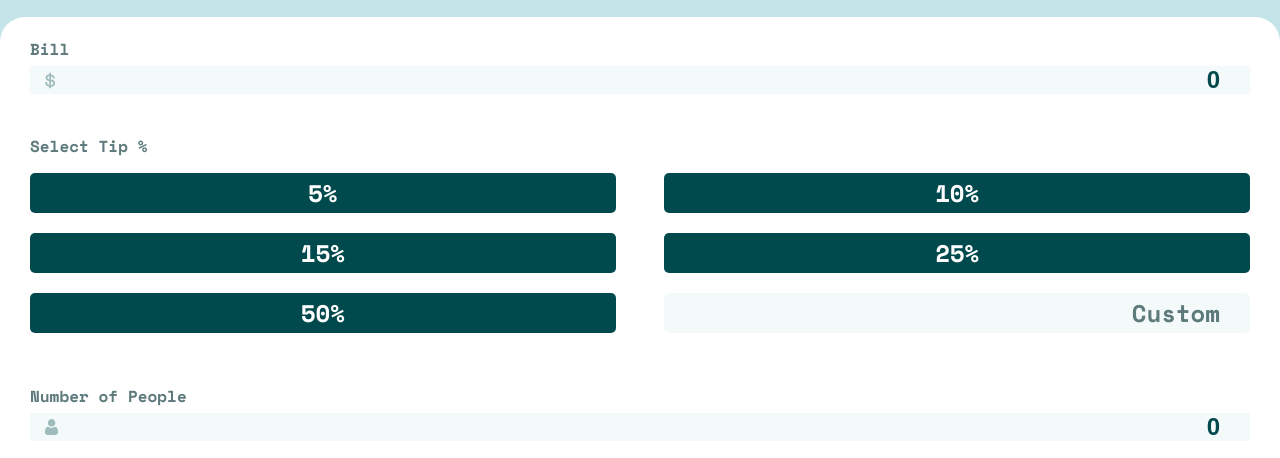
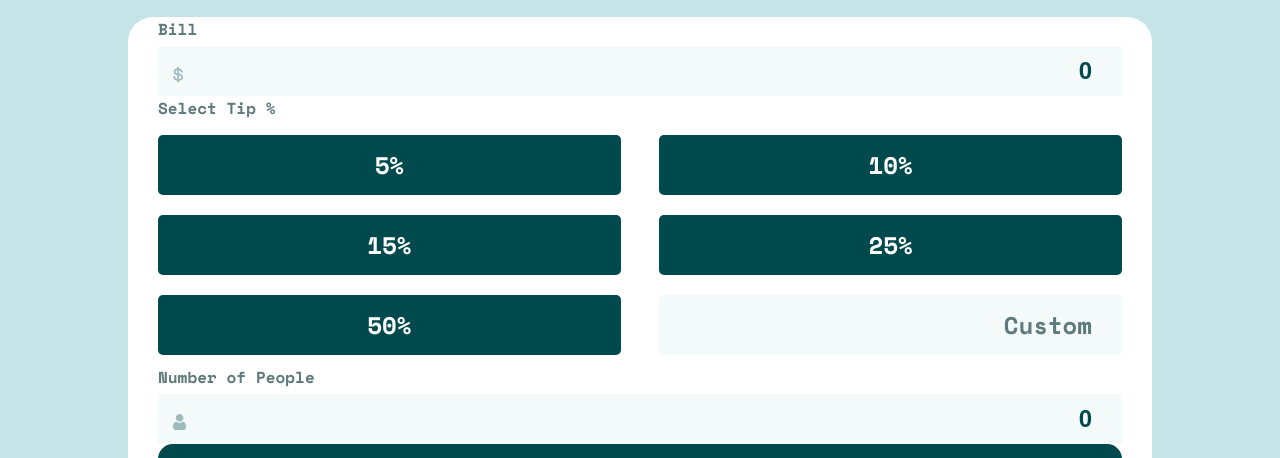
Before and after one commit to MateuszWlusek/FM_Challenge4, a plain HTML site: page index.html in a window 1280 px wide. Shown: the part 103-561 px from the top of the page. Drawn offline with nearby package versions, Linux system fonts and the light colour scheme.

Commit message:
Created tablet view of tip calculator

```diff
--- a/scss/elements/_tipCalc.scss
+++ b/scss/elements/_tipCalc.scss
@@ -9,6 +9,7 @@ body {
     display: flex;
     justify-content: center;
     align-items: center;
+
 }
 
 .bill-title,
@@ -32,6 +33,10 @@ body {
     font-weight: 700;
     border: none;
 
+    @include tablet {
+        height: 5rem;
+    }
+
     &::placeholder {
         color: $bill_amount-txt-color;
     }
@@ -46,6 +51,13 @@ body {
     justify-content: space-around;
     border-radius: 2.5rem 2.5rem 0 0;
     padding: 0 3rem;
+
+    @include tablet {
+        width: 80%;
+        margin: 0 auto;
+        height: 75vh;
+        border-radius: 2.5rem;
+    }
 
     .calc_bill,
     .people {
@@ -64,9 +76,12 @@ body {
     .bill-amount {
         background: url(../assets/icon-dollar.svg) no-repeat scroll 1.5rem .6rem;
         background-color: $bill_amount-bg-color;
+
+        @include tablet {
+            background: url(../assets/icon-dollar.svg) no-repeat scroll 1.5rem 2rem;
+            background-color: $bill_amount-bg-color;
+        }
     }
-
-
 
     .buttons_container {
         display: flex;
@@ -84,6 +99,10 @@ body {
             margin: 1rem 0;
             font-family: 'Space Mono', monospace;
             border-radius: .5rem;
+
+            @include tablet {
+                height: 6rem;
+            }
         }
 
         button {
@@ -112,6 +131,11 @@ body {
     .people-number {
         background: url(../assets/icon-person.svg) no-repeat scroll 1.5rem .6rem;
         background-color: $people_number-bg-color;
+
+        @include tablet {
+            background: url(../assets/icon-person.svg) no-repeat scroll 1.5rem 2rem;
+            background-color: $people_number-bg-color;
+        }
     }
 
     .summary {
```
Also changed, not shown: css/main.css.
